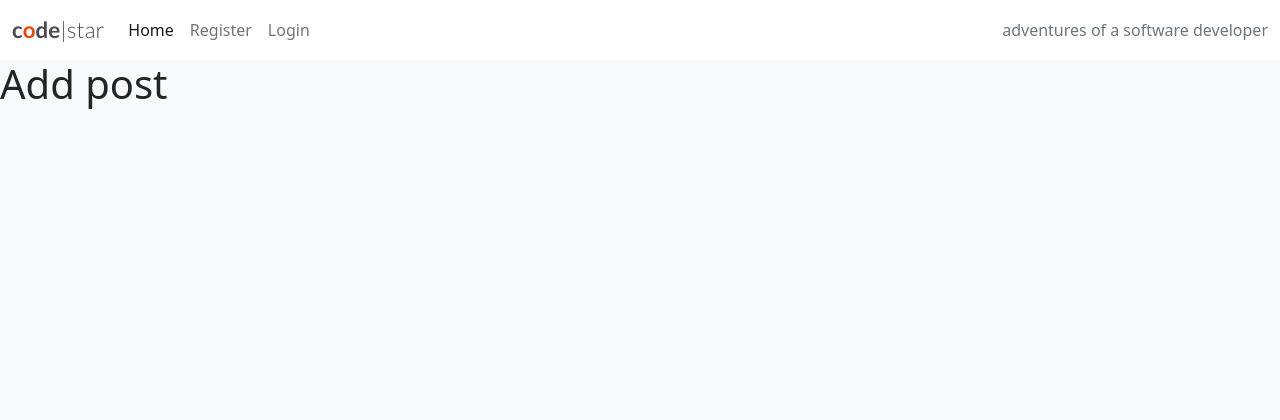
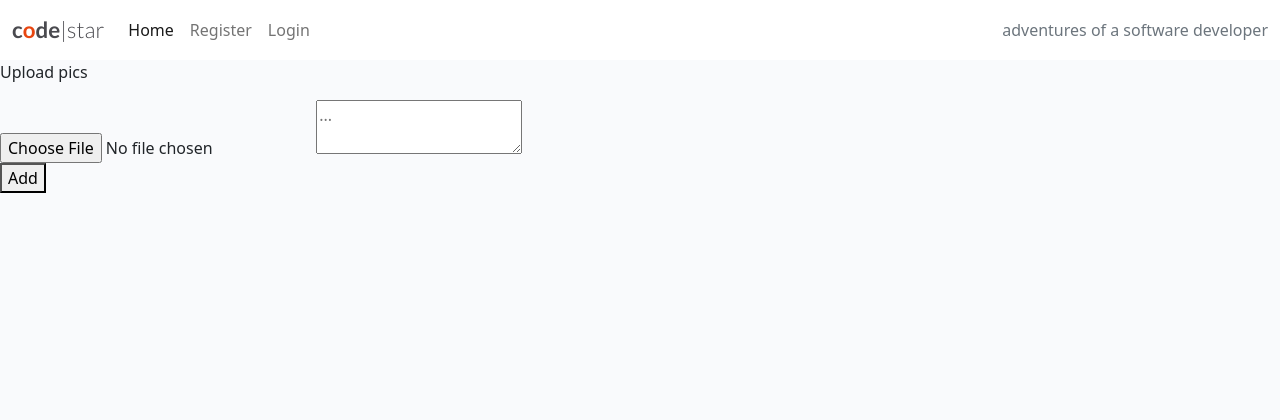
Before and after one commit to seanreid1997/CI-project4, a Django app: template templates/add_post.html in a window 1280 px wide. Shown: the top 420 px of the page. Run offline with Django 3.2, Linux system fonts and the light colour scheme; the template is opened without the code that fills it, so the values that code supplies are empty.

Commit message:
Add form to ad_post.html

```diff
--- a/profiles/urls.py
+++ b/profiles/urls.py
@@ -5,5 +5,5 @@ urlpatterns = [
     path('', views.PostList.as_view(), name='home'),
     path('<slug:slug>/', views.PostDetail.as_view(), name='post_detail'),
     path('like/<slug:slug>', views.PostLike.as_view(), name='post_like'),
-    path('add_post/', views.AddPost.as_view(), name='add_post'),
+    path('upload/', views.add_post, name='add_post'),
 ]
--- a/templates/add_post.html
+++ b/templates/add_post.html
@@ -3,6 +3,16 @@
 {% block content %}
 
 
-<h1>Add post</h1>
+<form action="upload" method="POST" enctype="multipart/form-data" >
+    {% csrf_token %}
+    <p> Upload pics
+    </p>
+    <div>
+        <input type="file" name="add_image">
+        <textarea name="caption" placeholder="..." ></textarea>
+        <br>
+        <button type="submit" >Add</button>
+    </div>
+    </form>
 
 {%endblock%}
--- a/templates/index.html
+++ b/templates/index.html
@@ -4,7 +4,7 @@
 
 <div class="container-fluid">
     <div class="row">
-        <a href="{% url 'add_post' %}" ><h1>Add post</h1></a>
+        <a href="{% url 'upload' %}" ><h1>Add post</h1></a>
         <!-- Blog Entries Column -->
         <div class="col-12 mt-3 left">
             <div class="row">
```
Also changed, not shown: profiles/admin.py (+6 -1 lines), profiles/views.py (+7 -7 lines).
